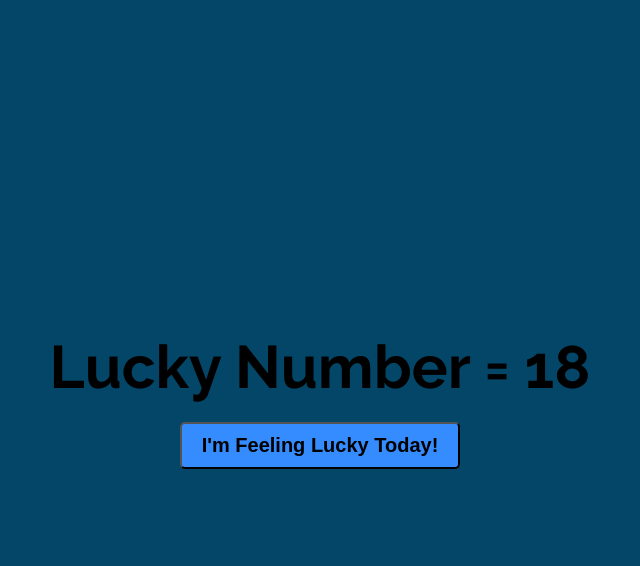
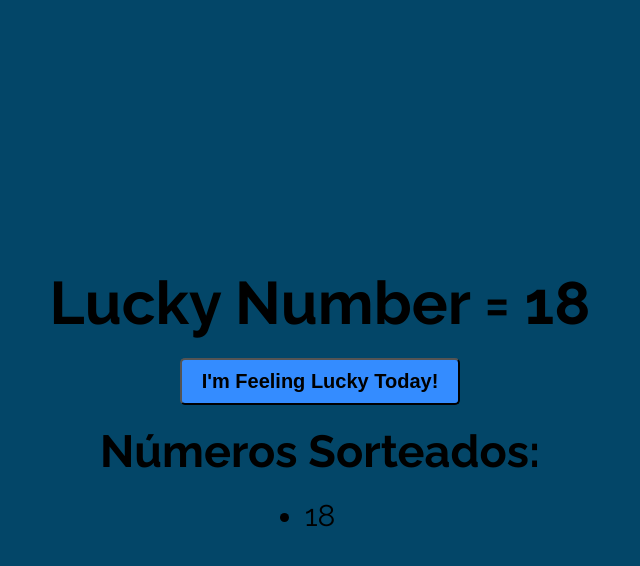
Before and after one commit to alexandraoliveira868/codespaces-react, a React (Vite) app: page / in a window 1280 px wide. Both pictures are taken after a click on the button "I'm Feeling Lucky Today!". Shown: the top 566 px of the page, without its empty margins (320-960 px from the left). Built offline with nearby package versions, Linux system fonts and the light colour scheme.

Commit message:
Desafio 4 26/06

```diff
--- a/src/components/E2/LuckyNumber.jsx
+++ b/src/components/E2/LuckyNumber.jsx
@@ -3,14 +3,23 @@ import styles from './LuckyNumber.module.css';
 
 export function LuckyNumber() {
  const [luckyNumber, setLuckyNumber ] = useState(0);
+ const [history, setHistory] = useState([]);
+ const [warning, setWarning] = useState("");
 
  function handleClick() {
-        setLuckyNumber(Math.floor(Math.random() * 40) + 1);
+        const drawnNumber = Math.floor(Math.random() * 40) + 1;
+        if (history.includes(drawnNumber)) {
+            setWarning("Já foi sorteado esse número!");
+            setLuckyNumber(drawnNumber);
+            return; }
+        setHistory([...history, drawnNumber]);
+        setLuckyNumber(drawnNumber);
+        setWarning("");
     }
     return (
         <div className={styles.container}>
             {luckyNumber === 0 ? (
-                 <h1>Lucky Number </h1>
+                 <h1>Lucky Number 🎲</h1>
      ) : (
                 <h1>Lucky Number = {luckyNumber}</h1>
     )
@@ -20,6 +29,20 @@ export function LuckyNumber() {
             <button className={styles.button} onClick={handleClick}>
                 I'm Feeling Lucky Today!
                 </button>
+
+            {warning && <p className={styles.warning}>{warning}</p>}
+            {history.length > 0 && (
+                <>
+                <h2 className={styles.subtitle}>Números Sorteados: </h2>
+                <ul className={styles.list}>
+                    {history.map((num) => (
+        <li key={num}>
+            {num}
+        </li>
+    ))}
+</ul>
+                </>
+            )}
         </div>
     );
 }
--- a/src/components/E2/LuckyNumber.module.css
+++ b/src/components/E2/LuckyNumber.module.css
@@ -4,7 +4,7 @@
     flex-direction: column;
     align-items: center;
     justify-content: center;
-    background-color: var(--primary-color);
+    background-color: var(--primary);
     gap: 2rem;
     height: 100vh;
     font-size: 3rem;
```
